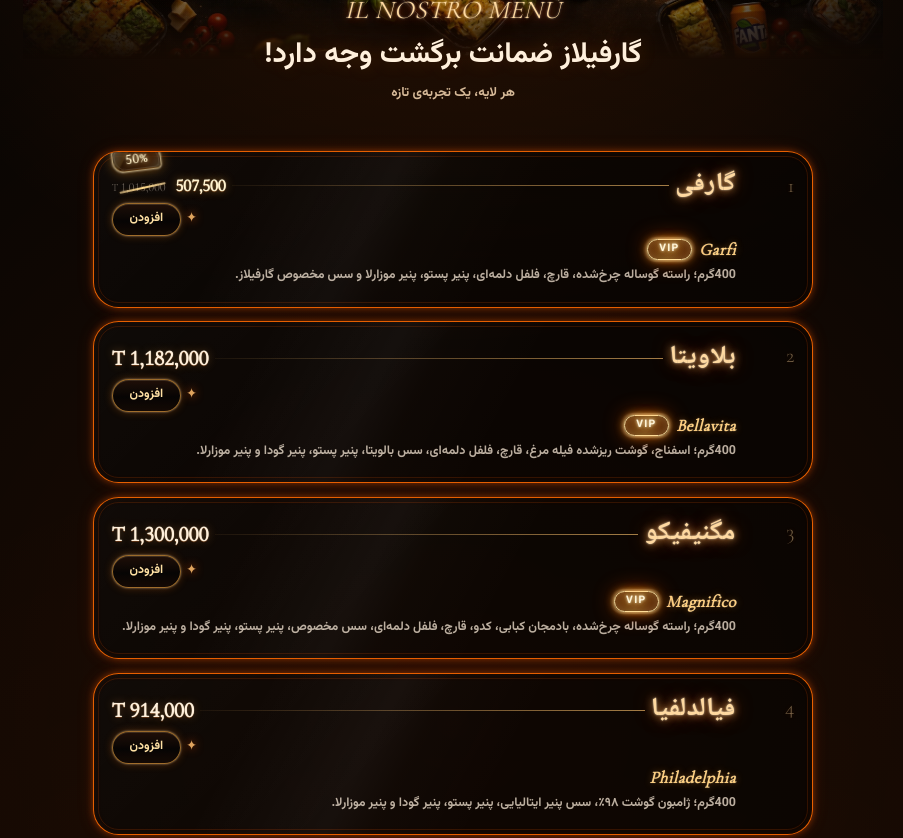
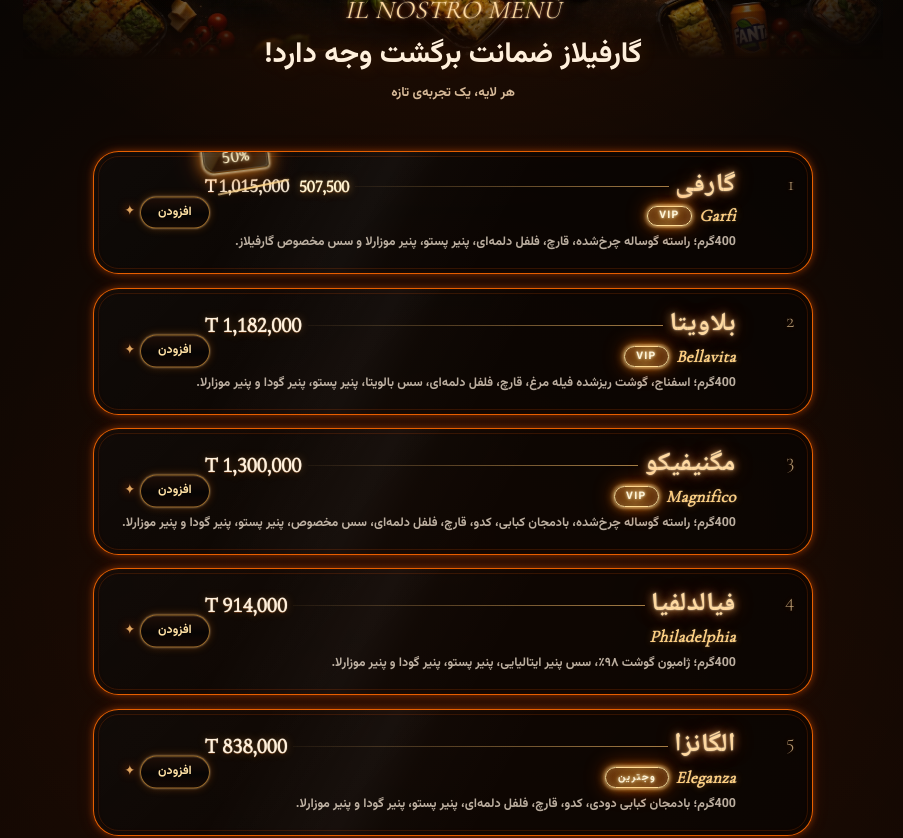
Before and after one commit to mahmoodknds/Garfilas, a Next.js app: page / in a window 1280 px wide. Shown: the part 1060-1898 px from the top of the page, without its empty margins (187-1090 px from the left). Built offline with nearby package versions, Linux system fonts and the light colour scheme.

Commit message:
Refine discount, price visibility, and menu control placement

```diff
--- a/components/sections/Menu/MenuSection.module.css
+++ b/components/sections/Menu/MenuSection.module.css
@@ -13,6 +13,7 @@
   isolation: isolate;
   width: 100%;
   aspect-ratio: 2.15 / 1;
+  margin-top: 0;
   min-height: 11rem;
   max-height: 29rem;
   overflow: hidden;
@@ -74,9 +75,9 @@
 .scrollCue span:nth-child(2) { opacity: .72; margin-top: -.28rem; }
 .scrollCue span:nth-child(3) { opacity: .42; margin-top: -.28rem; }
 @keyframes menu-scroll-cue { 0%,100% { transform: translateY(0); opacity: .55; } 50% { transform: translateY(5px); opacity: 1; } }
-.number { align-self: start; padding-top: .2rem; color: rgba(255,217,160,.42); font: 400 1.15rem/1.2 "Cormorant Garamond", Georgia, serif; direction: ltr; text-shadow: 0 0 5px rgba(255,106,0,.12); }
+.number { align-self: start; padding-top: .12rem; color: rgba(255,217,160,.68); font: 500 1.35rem/1.2 "Cormorant Garamond", Georgia, serif; direction: ltr; text-shadow: 0 0 5px rgba(255,106,0,.2); }
 .details { min-width: 0; position: relative; }
-.nameLine { display: flex; align-items: center; gap: .4rem; min-width: 0; }
+.nameLine { display: flex; align-items: center; gap: .4rem; min-width: 0; padding-left: 5.8rem; }
 .nameLine h3 { margin: 0; color: #ffd9a0; font: 700 1.48rem/1.15 var(--font-noto-naskh), "Noto Naskh Arabic", serif; letter-spacing: .025em; white-space: normal; -webkit-text-stroke: .15px rgba(255,217,160,.32); text-shadow: 0 0 2px rgba(255,248,223,.8), 0 0 8px rgba(255,179,92,.9), 0 0 18px rgba(255,106,0,.52); }
 .leader { align-self: center; flex: 1 1 auto; min-width: .25rem; height: 1px; background: linear-gradient(to left, rgba(246,189,106,.65), rgba(246,189,106,.06)); }
 .price { flex: 0 0 auto; color: #fff0dc; font: 700 1.18rem/1.65 var(--font-cormorant-garamond), Georgia, serif; font-variant-numeric: lining-nums tabular-nums; letter-spacing: -.015em; white-space: nowrap; -webkit-text-stroke: .12px rgba(255,240,220,.28); text-shadow: 0 0 1px rgba(255,248,223,.78), 0 0 8px rgba(255,169,74,.38), 0 1px 0 rgba(70,28,0,.9); }
@@ -91,16 +92,16 @@
 .priceBlock { position: relative; display: flex; flex: 0 0 auto; flex-direction: column; align-items: flex-start; gap: 0; padding-top: .05rem; }
 .priceRow { display: flex; flex: 0 0 auto; align-items: baseline; gap: .62rem; white-space: nowrap; }
 .originalPriceGroup { display: inline-flex; flex: 0 0 auto; align-items: baseline; gap: .12rem; color: rgba(255,240,220,.46); white-space: nowrap; }
-.currencyPrefix { color: rgba(255,240,220,.42); font: 500 .68rem/1.2 var(--font-cormorant-garamond), Georgia, serif; letter-spacing: 0; white-space: nowrap; }
-.price.originalPrice { color: rgba(255,240,220,.46); font-size: .76rem; font-weight: 500; letter-spacing: -.02em; text-shadow: none; -webkit-text-stroke: 0; }
+.currencyPrefix { color: #fff0dc; font: 700 1.18rem/1.65 var(--font-cormorant-garamond), Georgia, serif; letter-spacing: 0; white-space: nowrap; text-shadow: 0 0 1px rgba(255,248,223,.78), 0 0 8px rgba(255,169,74,.38), 0 1px 0 rgba(70,28,0,.9); }
+.price.originalPrice { color: rgba(255,240,220,.82); font-size: 1.18rem; font-weight: 700; letter-spacing: -.015em; text-shadow: 0 0 1px rgba(255,248,223,.68), 0 0 6px rgba(255,169,74,.24); -webkit-text-stroke: .12px rgba(255,240,220,.22); }
 .price.discountedPrice { color: #fff3cf; font-size: 1.06rem; letter-spacing: -.03em; text-shadow: 0 0 1px rgba(255,248,223,.9), 0 0 8px rgba(255,179,71,.7), 0 1px 0 rgba(70,28,0,.9); }
 .originalPrice { position: relative; display: inline-block; }
 .originalPrice::after { content: ""; position: absolute; top: 49%; left: -2%; width: 104%; height: 1.5px; border-radius: 999px; background: linear-gradient(90deg,rgba(255,220,155,.62),#ffd98b,rgba(255,220,155,.7)); transform: rotate(-12deg); transform-origin: center; box-shadow: 0 0 3px rgba(255,179,71,.28); pointer-events: none; }
-.discountRibbon { position: absolute; top: -1.28rem; left: .02rem; z-index: 3; display: inline-flex; align-items: center; justify-content: center; min-width: 3.05rem; min-height: 1.48rem; padding: .12rem .58rem; overflow: hidden; border: 1px solid rgba(255,231,172,.58); border-radius: .28rem .72rem .28rem .72rem; color: #fff1c9; background: linear-gradient(125deg,rgba(255,244,199,.28) 0%,rgba(255,179,71,.19) 28%,rgba(111,50,8,.24) 31%,rgba(255,126,20,.16) 72%,rgba(255,232,172,.2) 100%),rgba(28,16,7,.56); backdrop-filter: blur(10px) saturate(1.45); -webkit-backdrop-filter: blur(10px) saturate(1.45); font: 800 .86rem/1.2 var(--font-cormorant-garamond), Georgia, serif; font-variant-numeric: lining-nums tabular-nums; letter-spacing: .025em; white-space: nowrap; text-shadow: 0 0 4px rgba(255,230,165,.85),0 1px 2px rgba(33,14,0,.65); box-shadow: 0 0 2px rgba(255,242,210,.95),0 0 12px rgba(255,160,36,.45),inset 0 1px 0 rgba(255,247,215,.38),inset 0 -1px 0 rgba(255,155,29,.16); transform: rotate(-7deg); transform-origin: left center; }
+.discountRibbon { position: absolute; top: -1.55rem; left: -.18rem; z-index: 3; display: inline-flex; align-items: center; justify-content: center; min-width: 4.2rem; min-height: 1.9rem; padding: .18rem .72rem; overflow: hidden; border: 1px solid rgba(255,231,172,.58); border-radius: .28rem .72rem .28rem .72rem; color: #fff1c9; background: linear-gradient(125deg,rgba(255,244,199,.28) 0%,rgba(255,179,71,.19) 28%,rgba(111,50,8,.24) 31%,rgba(255,126,20,.16) 72%,rgba(255,232,172,.2) 100%),rgba(28,16,7,.56); backdrop-filter: blur(10px) saturate(1.45); -webkit-backdrop-filter: blur(10px) saturate(1.45); font: 800 1.08rem/1.2 var(--font-cormorant-garamond), Georgia, serif; font-variant-numeric: lining-nums tabular-nums; letter-spacing: .025em; white-space: nowrap; text-shadow: 0 0 4px rgba(255,230,165,.85),0 1px 2px rgba(33,14,0,.65); box-shadow: 0 0 3px rgba(255,242,210,1),0 0 16px rgba(255,160,36,.72),0 0 28px rgba(255,91,0,.42),inset 0 1px 0 rgba(255,247,215,.55),inset 0 -1px 0 rgba(255,155,29,.28); transform: rotate(-7deg); transform-origin: left center; }
 .discountRibbon::before { content: ""; position: absolute; inset: 0; border-radius: inherit; pointer-events: none; background: linear-gradient(108deg,transparent 0%,rgba(255,255,255,.04) 32%,rgba(255,246,220,.7) 46%,rgba(255,255,255,.07) 53%,transparent 68%); transform: translateX(-125%); animation: discount-glass-shine 3.8s ease-in-out infinite; }
 .discountRibbon::after { content: ""; position:absolute; inset:1px; border:1px solid rgba(255,245,214,.12); border-radius:inherit; pointer-events:none; }
 @keyframes discount-glass-shine { 0%,55%,100% { transform:translateX(-125%); opacity:.15; } 70% { opacity:.8; } 88% { transform:translateX(125%); opacity:.25; } }
-.cardActions { display: flex; align-items: center; justify-content: flex-end; gap: .32rem; width: 100%; min-width: 0; margin-top: .14rem; margin-bottom: .12rem; padding-top: .04rem; }
+.cardActions { position: absolute; z-index: 3; left: .8rem; top: 50%; display: flex; flex-direction: row-reverse; align-items: center; justify-content: center; gap: .32rem; width: auto; min-width: 0; margin: 0; padding: 0; transform: translateY(-50%); }
 .menuQuantityControl { display: inline-flex; flex: 0 0 auto; align-items: center; justify-content: center; gap: .08rem; padding: .1rem; border: 1px solid rgba(255,179,71,.4); border-radius: 999px; background: rgba(5,4,3,.7); box-shadow: 0 0 9px rgba(255,104,0,.08), inset 0 0 7px rgba(255,122,0,.035); }
 .menuQuantityControl:global(.addMode) { padding: 0; border: 0; background: transparent; box-shadow: none; }
 .menuQuantityControl button { display: grid; place-items: center; flex: 0 0 auto; width: 2.2rem; height: 2.2rem; padding: 0; border: 0; border-radius: 50%; color: #ffb347; background: transparent; font: 600 1.7rem/1 var(--font-cormorant-garamond), Georgia, serif; cursor: pointer; transition: color .2s ease, background-color .2s ease; }
@@ -143,6 +144,9 @@
   .leader { display: block; flex: 1 1 auto; min-width: .3rem; }
   .price { margin-inline-start: 0; }
   .priceRow { gap: .42rem; }
+  .nameLine { padding-left: 5.1rem; }
+  .cardActions { left: .55rem; }
+  .discountRibbon { min-width: 3.8rem; min-height: 1.72rem; font-size: .98rem; }
   .discountRibbon { top: -1.1rem; min-width: 2.85rem; min-height: 1.35rem; padding: .1rem .5rem; font-size: .78rem; }
   .description { font-size: .68rem; }
 }
```
